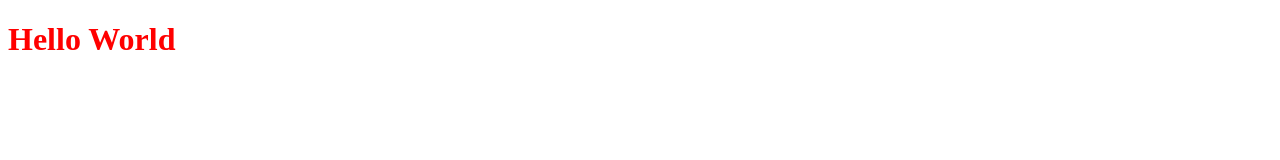
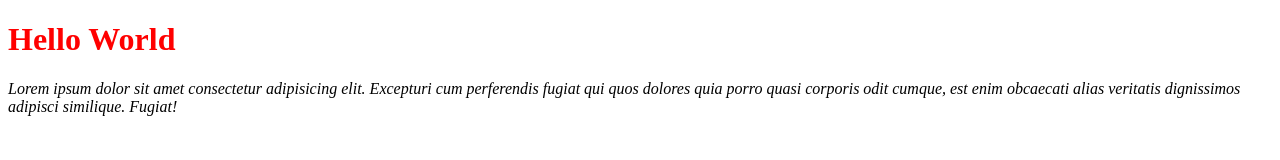
Before and after one commit to ranavivek96/amazon-clone, a plain HTML site: page Amazon/index.html in a window 1280 px wide. Drawn offline with Linux system fonts and the light colour scheme.

Commit message:
update files

```diff
--- a/Amazon/index.html
+++ b/Amazon/index.html
@@ -8,5 +8,6 @@
 </head>
 <body>
     <h1>Hello World</h1>
+    <p>Lorem ipsum dolor sit amet consectetur adipisicing elit. Excepturi cum perferendis fugiat qui quos dolores quia porro quasi corporis odit cumque, est enim obcaecati alias veritatis dignissimos adipisci similique. Fugiat!</p>
 </body>
 </html>
--- a/Amazon/style.css
+++ b/Amazon/style.css
@@ -1,3 +1,7 @@
 h1 {
     color: red
 }
+
+p {
+    font-style: italic;
+}
```
